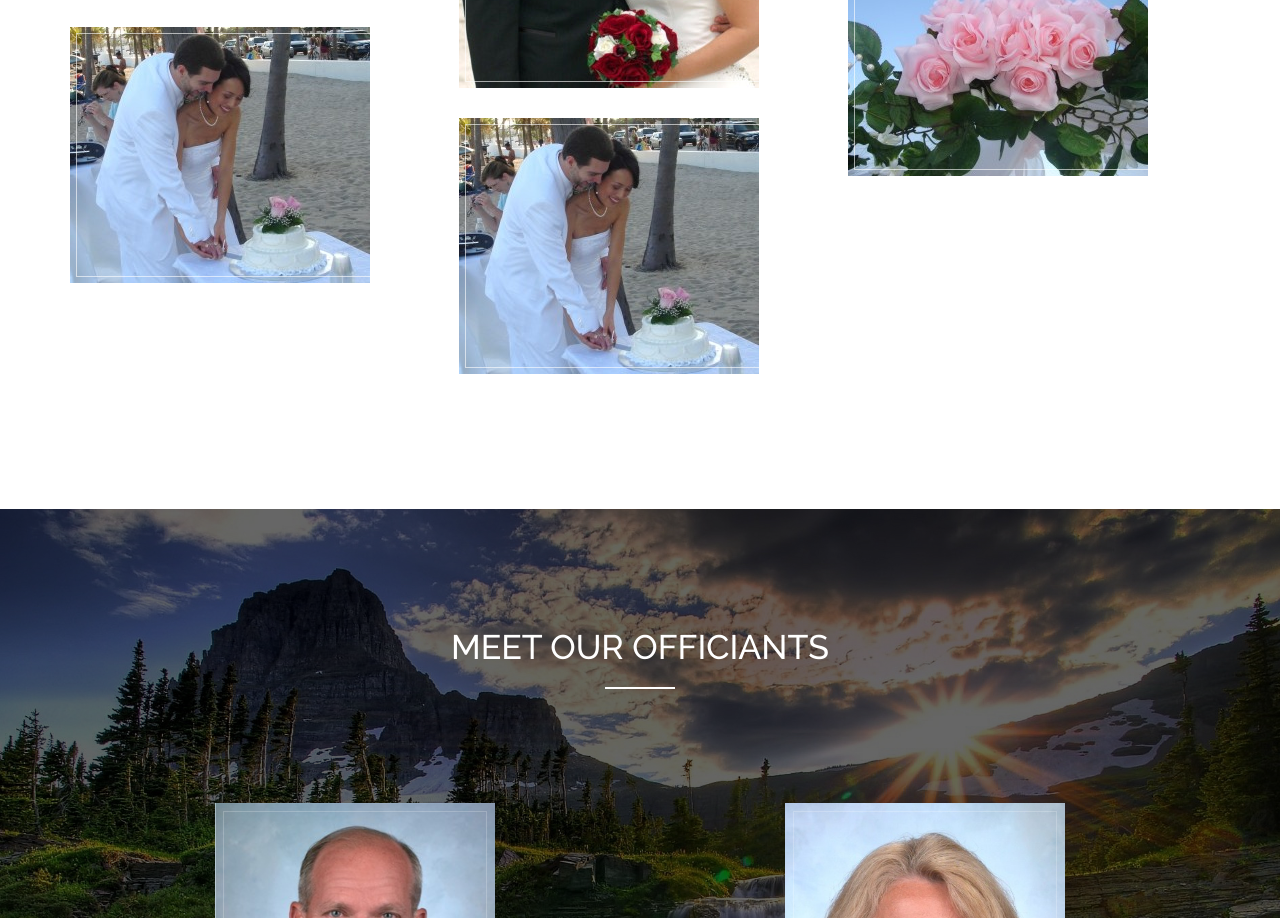
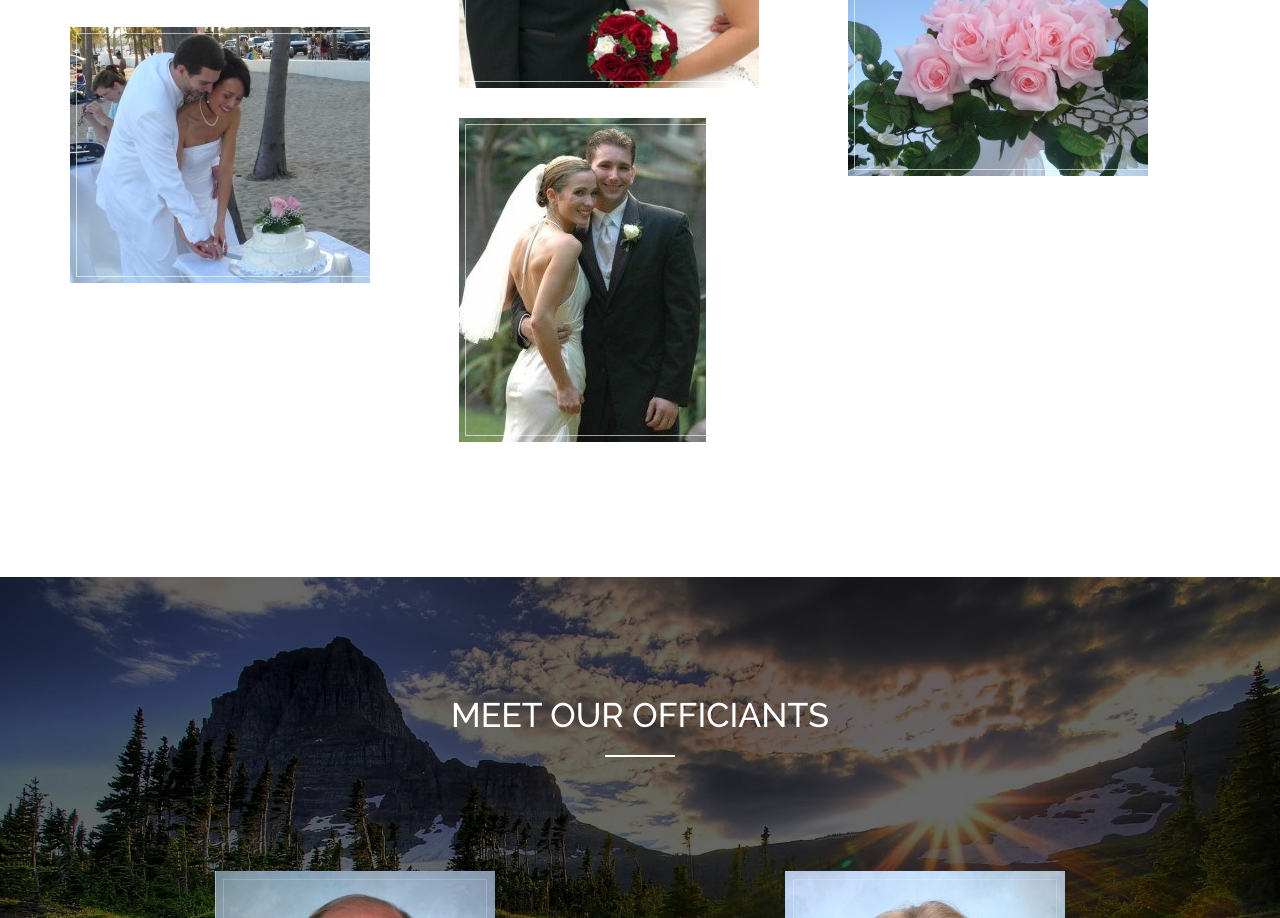
Before and after one commit to DRAnders100/MakingYourDayPerfect, a plain HTML site: page index.html in a window 1280 px wide. Shown: the part 2114-3032 px from the top of the page. Drawn offline with nearby package versions, Linux system fonts and the light colour scheme.

Commit message:
Update index.html

```diff
--- a/index.html
+++ b/index.html
@@ -153,11 +153,11 @@
             </div>
         <div class="col-sm-6 col-md-4 col-lg-4 breakfast">
           <div class="portfolio-item">
-            <div class="hover-bg"> <a href="img/portfolio/12-large.jpg" title="Gallery" data-lightbox-gallery="gallery1">
+            <div class="hover-bg"> <a href="img/portfolio/Nate's Wedding.jpg" title="Gallery" data-lightbox-gallery="gallery1">
               <div class="hover-text">
                 <h4>Gallery</h4>
               </div>
-              <img src="img/portfolio/12-small.jpg" class="img-responsive" alt="Project Title"> </a> </div>
+              <img src="img/portfolio/nates_wedding_small.jpg" class="img-responsive" alt="Project Title"> </a> </div>
           </div>
         </div>
       </div>
```
